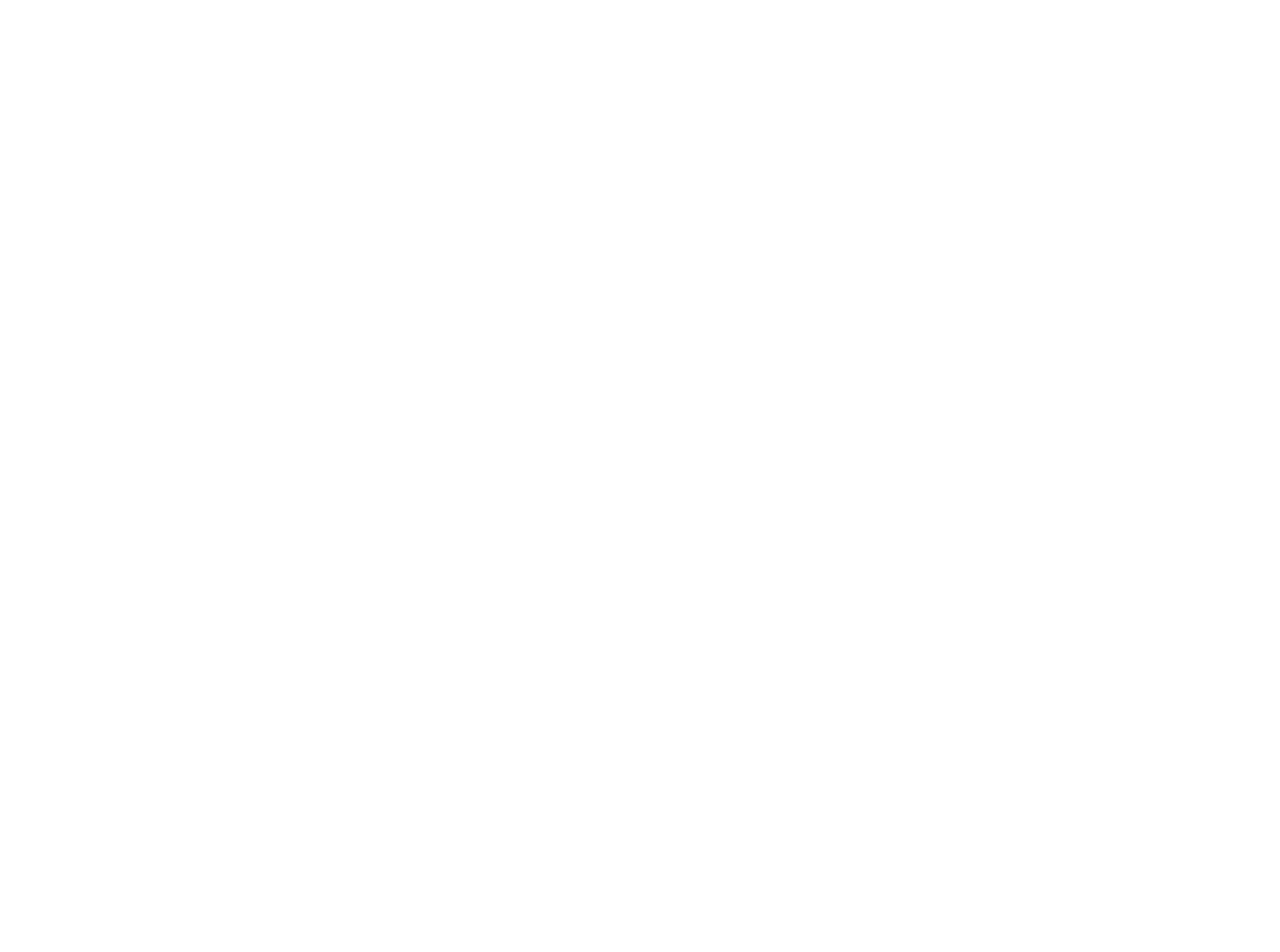
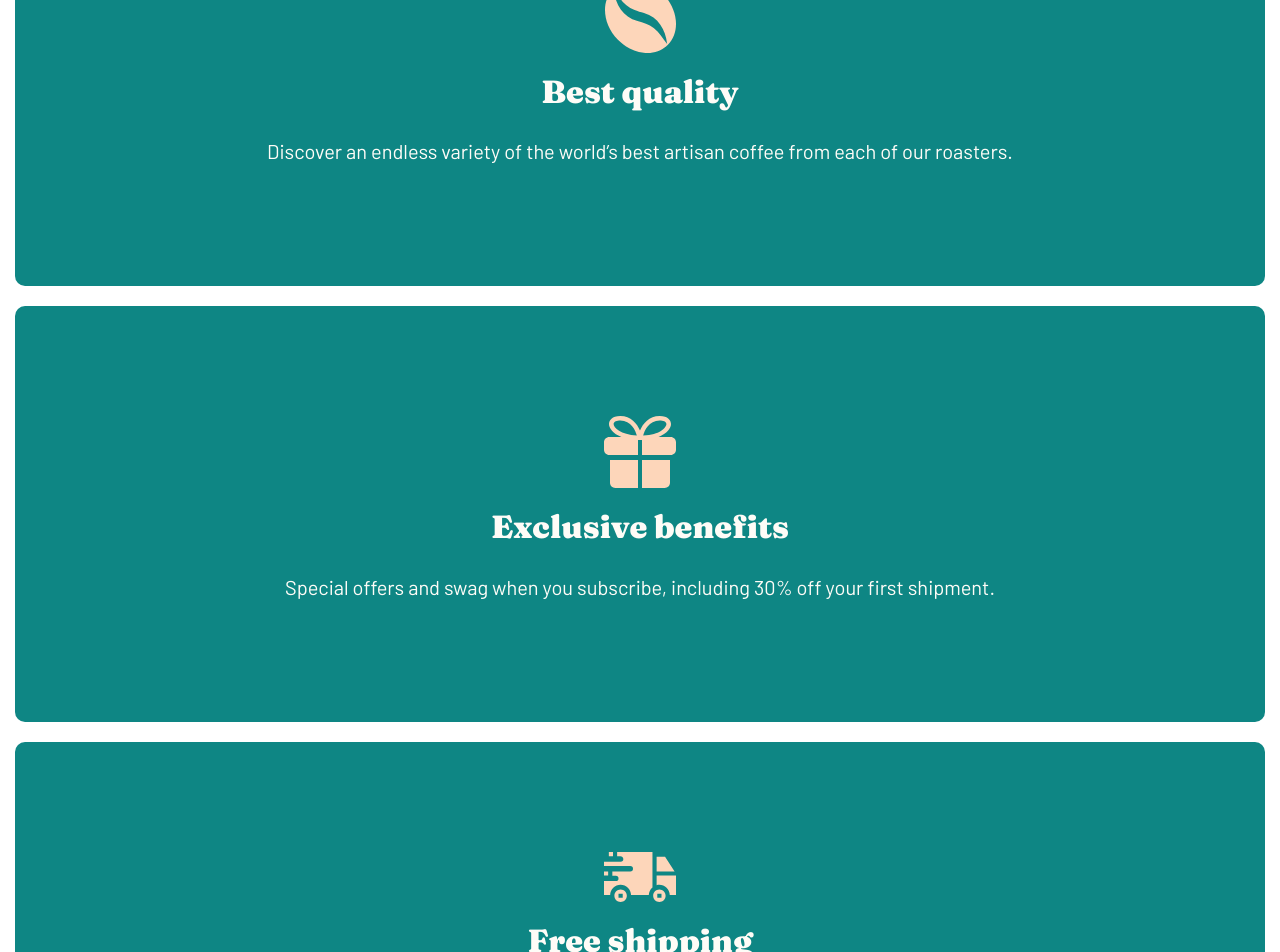
Before and after one commit to heiderick13/coffee-shop, a React (Vite) app: page / in a window 1280 px wide. Shown: the part 2240-3192 px from the top of the page. Before the commit the page ends 2126 px from the top, so only its background shows below. Built offline with nearby package versions, Linux system fonts and the light colour scheme.

Commit message:
:lipstick: importe card into home page

```diff
--- a/src/pages/Home/Home.css
+++ b/src/pages/Home/Home.css
@@ -38,3 +38,12 @@
   -webkit-background-clip: text;
   -webkit-text-fill-color: transparent;
 }
+
+.pros {
+  flex-direction: column;
+  gap: 2rem;
+}
+
+.pros * {
+  padding: 1rem 0;
+}
--- a/src/pages/Home/Home.jsx
+++ b/src/pages/Home/Home.jsx
@@ -7,6 +7,11 @@
 import planalto from "../../assets/home/desktop/image-planalto.png";
 import piccollo from "../../assets/home/desktop/image-piccollo.png";
 import danche from "../../assets/home/desktop/image-danche.png";
+import ProsCard from "../../components/ProsCard/ProsCard";
+
+import coffeeBean from "../../assets/home/desktop/icon-coffee-bean.svg";
+import gift from "../../assets/home/desktop/icon-gift.svg";
+import truck from "../../assets/home/desktop/icon-truck.svg";
 
 function Home() {
   return (
@@ -53,6 +58,23 @@
           }
         />
       </div>
+      <div className="pros d-flex">
+        <ProsCard
+          icon={coffeeBean}
+          pro={`Best quality`}
+          description={`Discover an endless variety of the world’s best artisan coffee from each of our roasters.`}
+        />
+        <ProsCard
+          icon={gift}
+          pro={`Exclusive benefits`}
+          description={`Special offers and swag when you subscribe, including 30% off your first shipment.`}
+        />
+        <ProsCard
+          icon={truck}
+          pro={`Free shipping`}
+          description={`We cover the cost and coffee is delivered fast. Peak freshness: guaranteed.`}
+        />
+      </div>
     </div>
   );
 }
```
